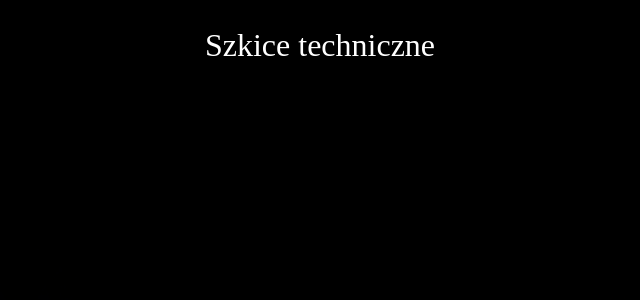
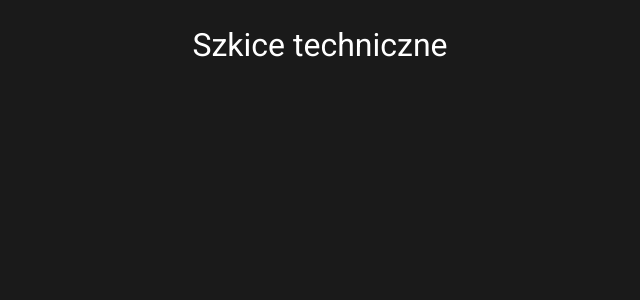
Before and after one commit to dziury/szkice, a Jekyll site: the page built from index.md, in a window 1280 px wide. Shown: the top 300 px of the page, without its empty margins (320-960 px from the left). Built offline with Jekyll 4.4.1, drawn with Linux system fonts in a browser that asks for light colours; our own code applies the rules of GitHub Pages for plain Markdown files.

Commit message:
layout modified

```diff
--- a/_layouts/default.html
+++ b/_layouts/default.html
@@ -4,32 +4,37 @@
     <meta charset="UTF-8">
 
     {% seo %}
-    <link rel="preconnect" href="https://fonts.gstatic.com">
     <link rel="preload" href="https://fonts.googleapis.com/css?family=Open+Sans:400,700&display=swap" as="style" type="text/css" crossorigin>
+    <link rel="preconnect" href="https://fonts.googleapis.com">
+    <link rel="preconnect" href="https://fonts.gstatic.com" crossorigin>
+    <link href="https://fonts.googleapis.com/css2?family=Roboto&display=swap" rel="stylesheet">
     <meta name="viewport" content="width=device-width, initial-scale=1">
     <style>
         body {
             background-image: url('https://github.com/dziury/szkice/blob/gh-pages/Obrazy/background-1.png?raw=true');
             color: white;
-            font-family: 'OpenSans';
+            font-family: 'Roboto', sans-serif;
             font-weight: 400;
             font-style: normal;
             line-height: 1.5;
             text-align: center
         }
+
         h3 {
             color: white;
-            font-family: 'OpenSans';
+            font-family: 'Roboto', sans-serif;
             font-weight: 400;
         }
+
         h2 {
             color: white;
-            font-family: 'OpenSans';
+            font-family: 'Roboto', sans-serif;
             font-weight: 400;
         }
+
         h1 {
             color: white;
-            font-family: 'OpenSans';
+            font-family: 'Roboto', sans-serif;
             font-weight: 400;
         }
     </style>
```
Also changed, not shown: Obrazy/background-1.png.
